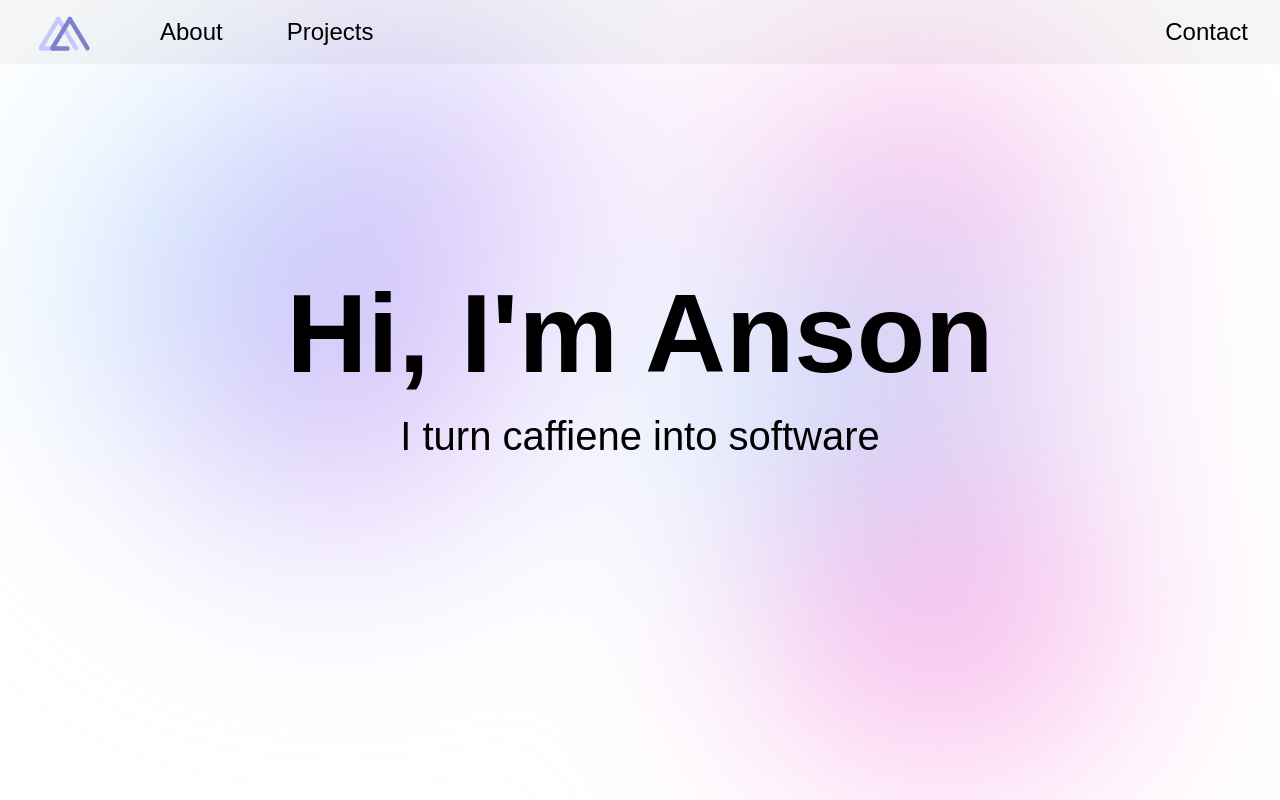
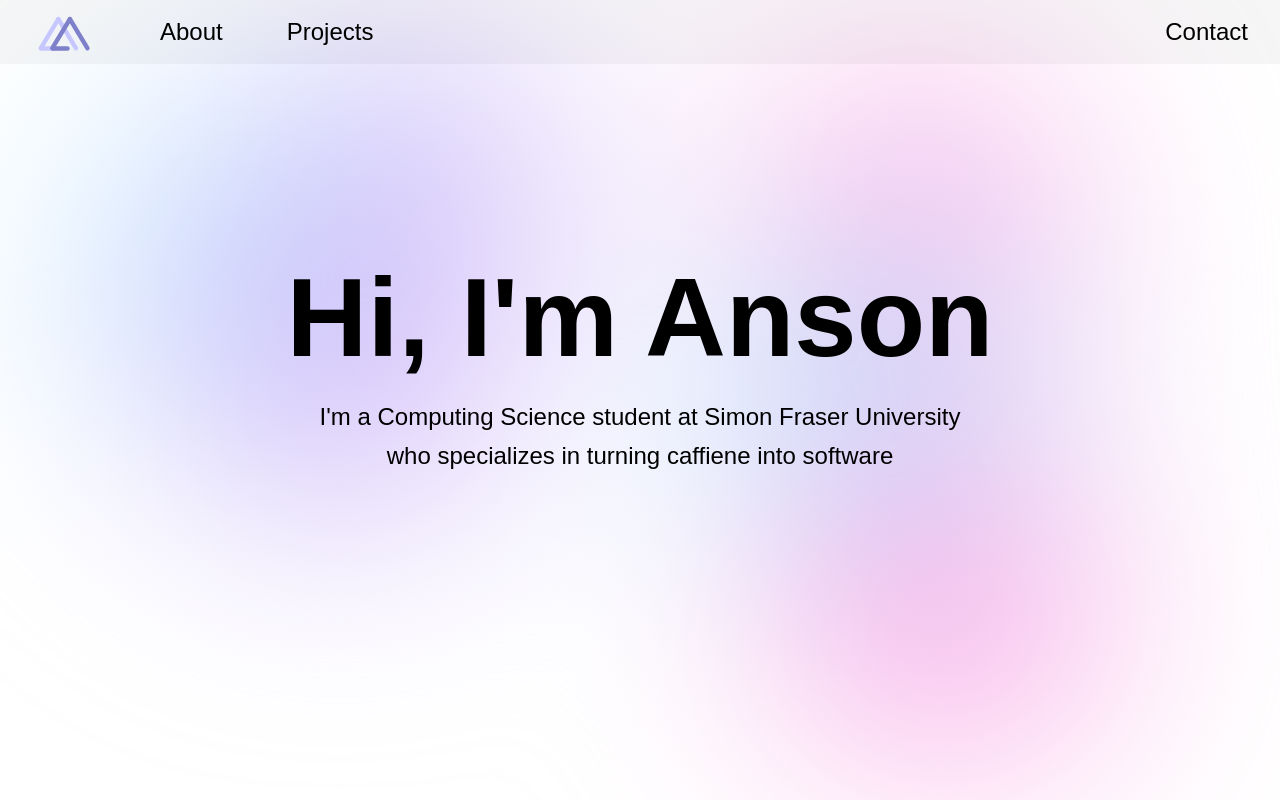
Before and after one commit to NsnGitHub/nsn-portfolio, a React (Vite) app: page / in a window 1280 px wide. Built offline with nearby package versions, Linux system fonts and the light colour scheme.

Commit message:
change introduction text

```diff
--- a/src/App.css
+++ b/src/App.css
@@ -18,5 +18,10 @@
 }
 
 .center p {
-    font-size: 2.5rem;
+    font-size: 1.5rem;
 }
+
+.introText {
+    width: 50ch;
+    line-height: 1.6;
+}
--- a/src/App.tsx
+++ b/src/App.tsx
@@ -11,8 +11,8 @@ function App() {
         <h1>
           Hi, I'm Anson
         </h1>
-        <p>
-          I turn caffiene into software
+        <p className="introText">
+          I'm a Computing Science student at Simon Fraser University who specializes in turning caffiene into software
         </p>
       </div>
     </>
```
